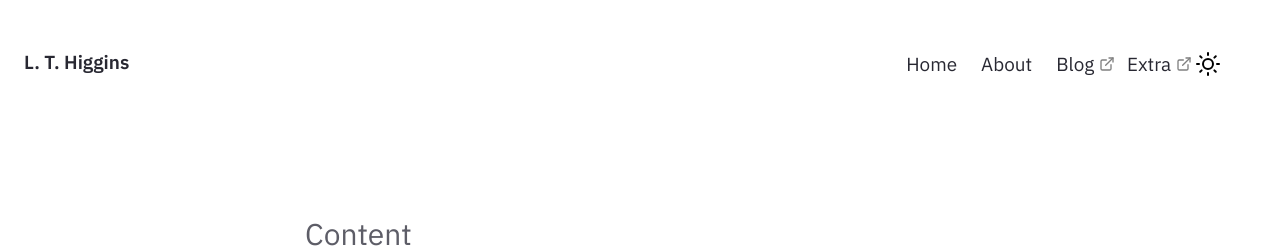
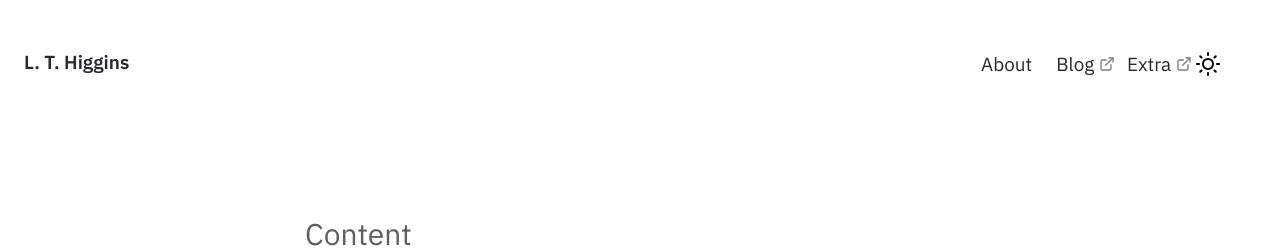
Before and after one commit to Luke-T-Higgins/blog, a Jekyll site: the page built from pages/index.md, in a window 1280 px wide. Shown: the top 248 px of the page. Built offline with Jekyll 4.4.1, drawn with Linux system fonts in a browser that asks for light colours.

Commit message:
Update Nav.html

```diff
--- a/_includes/Nav.html
+++ b/_includes/Nav.html
@@ -52,9 +52,6 @@
 
     <div id="navbarBasicExample" class="navbar-menu">
       <div class="navbar-start">
-        <a href="{{'/notes' | relative_url}}" class="navbar-item">
-          Home
-        </a>
         <a href="../post/how-to" class="navbar-item">
           About
         </a>
```
